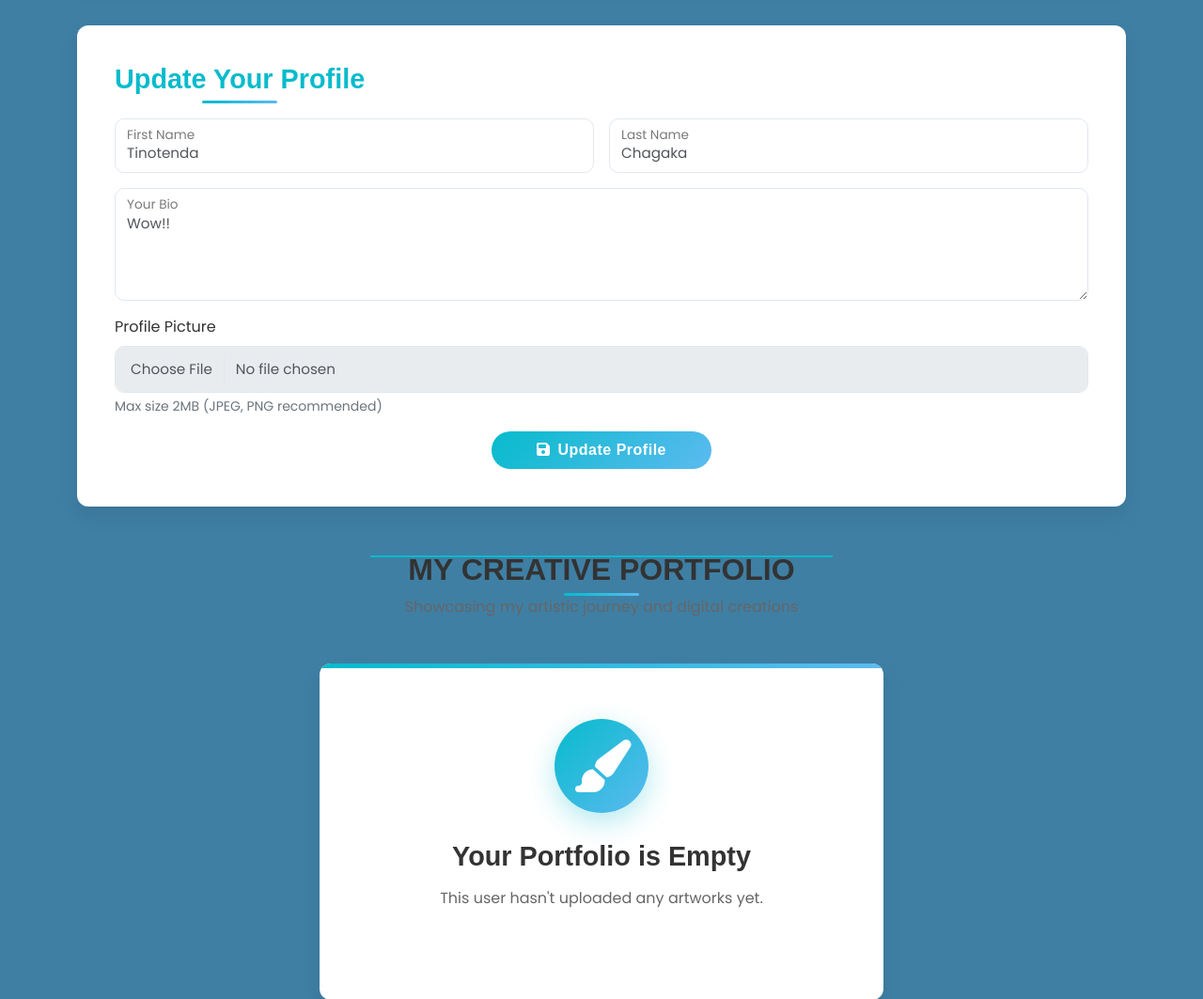
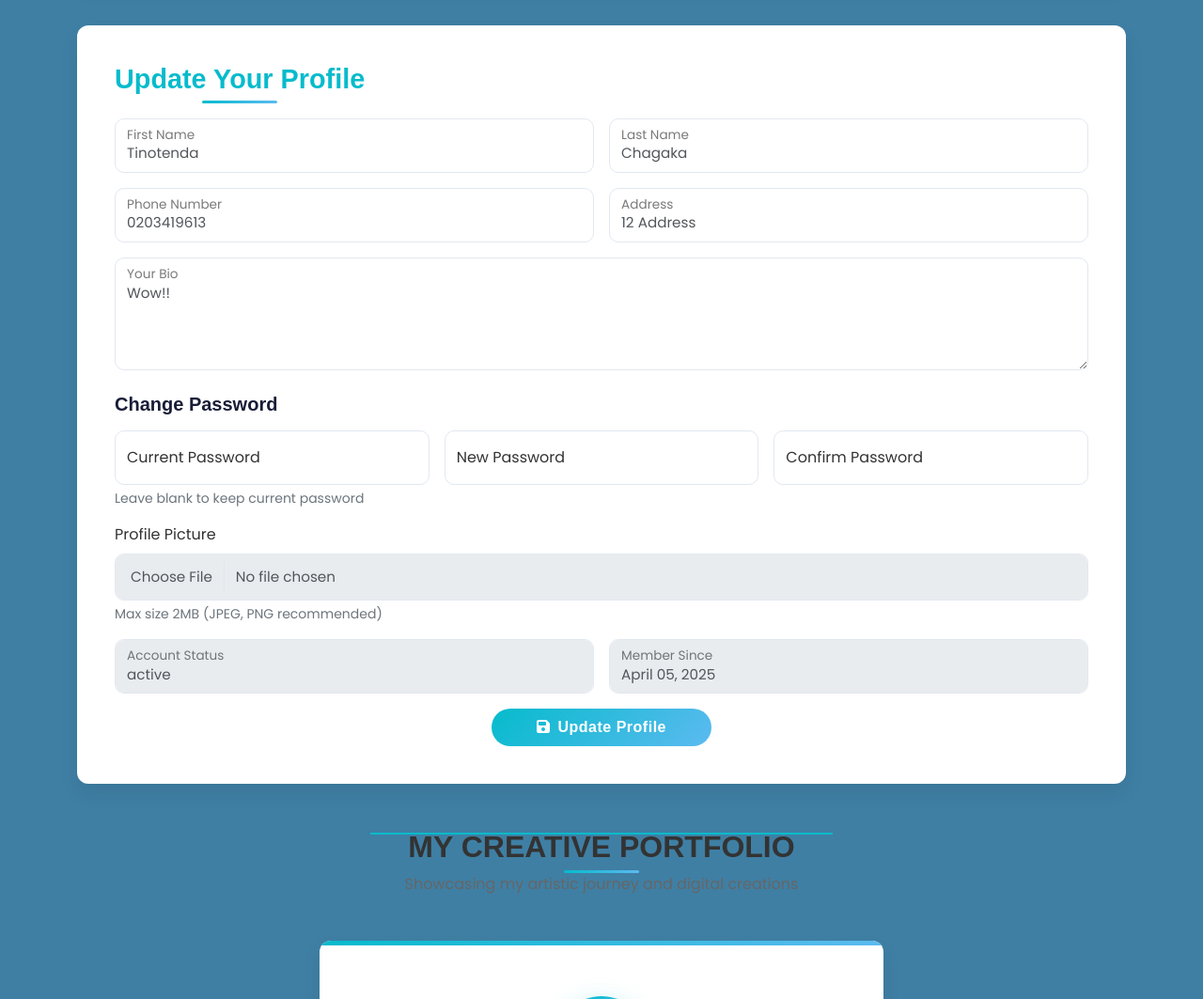
Before and after one commit to smuggerteey/final_capstone, a Flask app: page /profile in a window 1280 px wide. Shown: the part 673-1736 px from the top of the page at 94% size. Run offline with Flask 3, Linux system fonts and the light colour scheme; a user stored in the database is signed in; data comes from the database, SQL or seed files in the repository; some libraries are stand-ins or nearby versions.

Commit message:
Moving files

```diff
--- a/app.py
+++ b/app.py
@@ -10,6 +10,7 @@ import csv
 from functools import wraps
 from datetime import datetime
 from io import BytesIO
+from urllib.parse import urlparse
 import uuid
 
 from flask import (Flask, current_app, request, jsonify, render_template, redirect, send_file, send_from_directory,
@@ -1551,6 +1552,11 @@ def marketplace():
     """)
     artworks = cursor.fetchall()
 
+    # Enhance artworks with media info
+    for artwork in artworks:
+        artwork['media_url'] = get_media_url(artwork['media'])
+        artwork['media_type'] = get_media_type(artwork['media'])
+
     # Organize artworks by category
     artworks_by_category = {}
     for artwork in artworks:
@@ -1579,15 +1585,14 @@ def marketplace():
     conn.close()
 
     return render_template('marketplace.html',
-                           artworks_by_category=artworks_by_category,
-                           user=user,
-                           username=username,
-                           artwork=artwork,
-                           user_data=user_data,
-                           artwork_count=artwork_count,
-                           artist_count=artist_count,
-                           collector_count=collector_count,
-                           country_count=country_count)
+                         artworks_by_category=artworks_by_category,
+                         user=user,
+                         username=username,
+                         user_data=user_data,
+                         artwork_count=artwork_count,
+                         artist_count=artist_count,
+                         collector_count=collector_count,
+                         country_count=country_count)
 
 @app.route('/delete_artwork', methods=['DELETE'])
 def delete_artwork():
@@ -1628,8 +1633,8 @@ def profile():
     """User profile management."""
     user = get_current_user()
     artworks = []
-    user_data = {'role': user.role}
-    # Database connection for fetching artworks
+
+    # Database connection for fetching artworks and extended user data
     conn = create_connection()
     try:
         with conn.cursor(dictionary=True) as cursor:
@@ -1655,13 +1660,22 @@ def profile():
             """, (user.id,))
             artworks = cursor.fetchall()
 
-            # Debug logging
-            app.logger.debug(f"Fetched {len(artworks)} artworks for user {user.id}")
-            for art in artworks:
-                app.logger.debug(f"Artwork {art['id']}: {art['media_path']}")
+            # Fetch complete user data including new fields
+            cursor.execute("""
+                SELECT
+                    id, username, email, first_name, last_name, bio,
+                    profile_picture, role, phone, address, created_at, status
+                FROM Users
+                WHERE id = %s
+            """, (user.id,))
+            user_data = cursor.fetchone()
+            if user_data:
+                user = type('User', (), user_data)  # Convert dict to object for template compatibility
+
+            app.logger.debug(f"Fetched user data: {user_data}")
 
     except mysql.connector.Error as err:
-        flash('Error fetching artworks', 'error')
+        flash('Error fetching profile data', 'error')
         app.logger.error(f"Database error: {err}")
     finally:
         conn.close()
@@ -1671,17 +1685,50 @@ def profile():
         first_name = request.form.get('first_name')
         last_name = request.form.get('last_name')
         bio = request.form.get('bio')
+        phone = request.form.get('phone')
+        address = request.form.get('address')
+        current_password = request.form.get('current_password')
+        new_password = request.form.get('new_password')
+        confirm_password = request.form.get('confirm_password')
         profile_picture = request.files.get('profile_picture')
 
         conn = create_connection()
         try:
             with conn.cursor() as cursor:
-                # Update basic profile info
-                cursor.execute("""
-                    UPDATE Users
-                    SET first_name = %s, last_name = %s, bio = %s
-                    WHERE id = %s
-                """, (first_name, last_name, bio, user.id))
+                updates = []
+                params = []
+
+                # Basic info updates
+                if first_name != user.first_name:
+                    updates.append("first_name = %s")
+                    params.append(first_name)
+                if last_name != user.last_name:
+                    updates.append("last_name = %s")
+                    params.append(last_name)
+                if bio != user.bio:
+                    updates.append("bio = %s")
+                    params.append(bio)
+                if phone != user.phone:
+                    updates.append("phone = %s")
+                    params.append(phone)
+                if address != user.address:
+                    updates.append("address = %s")
+                    params.append(address)
+
+                # Password change handling
+                if current_password and new_password and confirm_password:
+                    if new_password != confirm_password:
+                        flash('New passwords do not match', 'error')
+                    else:
+                        # Verify current password
+                        cursor.execute("SELECT password FROM Users WHERE id = %s", (user.id,))
+                        result = cursor.fetchone()
+                        if result and check_password_hash(result[0], current_password):
+                            updates.append("password = %s")
+                            params.append(generate_password_hash(new_password))
+                            flash('Password updated successfully!', 'success')
+                        else:
+                            flash('Current password is incorrect', 'error')
 
                 # Handle profile picture upload
                 if profile_picture and profile_picture.filename:
@@ -1710,16 +1757,20 @@ def profile():
 
                         # Store relative path in database
                         db_path = os.path.join('profile_pics', filename).replace('\\', '/')
-                        cursor.execute("""
-                            UPDATE Users
-                            SET profile_picture = %s
-                            WHERE id = %s
-                        """, (db_path, user.id))
+                        updates.append("profile_picture = %s")
+                        params.append(db_path)
 
                         flash('Profile picture updated successfully!', 'success')
 
-                conn.commit()
-                flash('Profile updated successfully!', 'success')
+                # Only update if there are changes
+                if updates:
+                    update_query = "UPDATE Users SET " + ", ".join(updates) + " WHERE id = %s"
+                    params.append(user.id)
+                    cursor.execute(update_query, tuple(params))
+                    conn.commit()
+                    flash('Profile updated successfully!', 'success')
+                else:
+                    flash('No changes detected', 'info')
 
                 # Refresh user data
                 user = get_current_user()
@@ -1734,7 +1785,6 @@ def profile():
 
     return render_template('profile.html',
                          user=user,
-                         user_data=user_data,
                          artworks=artworks,
                          username=user.username)
 
--- a/templates/profile.html
+++ b/templates/profile.html
@@ -668,7 +668,6 @@
                     </div>
                 </div>
             </div>
-
             <!-- Profile Update Form -->
 <div class="form-container wow fadeInUp" data-wow-delay="0.3s">
     <h3 class="form-title">Update Your Profile</h3>
@@ -686,17 +685,72 @@
                     <label for="floatingLastName">Last Name</label>
                 </div>
             </div>
+            <div class="col-md-6">
+                <div class="form-floating">
+                    <input type="tel" name="phone" class="form-control" id="floatingPhone" placeholder="Phone Number" value="{{ user.phone if user.phone else '' }}">
+                    <label for="floatingPhone">Phone Number</label>
+                </div>
+            </div>
+            <div class="col-md-6">
+                <div class="form-floating">
+                    <input type="text" name="address" class="form-control" id="floatingAddress" placeholder="Address" value="{{ user.address if user.address else '' }}">
+                    <label for="floatingAddress">Address</label>
+                </div>
+            </div>
             <div class="col-12">
                 <div class="form-floating">
-                                <textarea name="bio" class="form-control" placeholder="Tell us about yourself..." id="floatingBio" style="height: 120px" required>{{ user.bio }}</textarea>
+                    <textarea name="bio" class="form-control" placeholder="Tell us about yourself..." id="floatingBio" style="height: 120px">{{ user.bio if user.bio else '' }}</textarea>
                     <label for="floatingBio">Your Bio</label>
                 </div>
             </div>
+
+            <!-- Password Update Section -->
+            <div class="col-12 mt-4">
+                <h5 class="mb-3">Change Password</h5>
+                <div class="row g-3">
+                    <div class="col-md-4">
+                        <div class="form-floating">
+                            <input type="password" name="current_password" class="form-control" id="floatingCurrentPassword" placeholder="Current Password">
+                            <label for="floatingCurrentPassword">Current Password</label>
+                        </div>
+                    </div>
+                    <div class="col-md-4">
+                        <div class="form-floating">
+                            <input type="password" name="new_password" class="form-control" id="floatingNewPassword" placeholder="New Password">
+                            <label for="floatingNewPassword">New Password</label>
+                        </div>
+                    </div>
+                    <div class="col-md-4">
+                        <div class="form-floating">
+                            <input type="password" name="confirm_password" class="form-control" id="floatingConfirmPassword" placeholder="Confirm Password">
+                            <label for="floatingConfirmPassword">Confirm Password</label>
+                        </div>
+                    </div>
+                </div>
+                <div class="form-text">Leave blank to keep current password</div>
+            </div>
+
+            <!-- Profile Picture Upload -->
             <div class="col-12">
                 <label for="formFile" class="form-label">Profile Picture</label>
                 <input class="form-control" type="file" name="profile_picture" id="formFile" accept="image/*">
                 <div class="form-text">Max size 2MB (JPEG, PNG recommended)</div>
             </div>
+
+            <!-- Read-only fields -->
+            <div class="col-md-6">
+                <div class="form-floating">
+                    <input type="text" class="form-control" id="floatingStatus" placeholder="Status" value="{{ user.status if user.status else 'Active' }}" readonly>
+                    <label for="floatingStatus">Account Status</label>
+                </div>
+            </div>
+            <div class="col-md-6">
+                <div class="form-floating">
+                    <input type="text" class="form-control" id="floatingJoinDate" placeholder="Join Date" value="{{ user.created_at.strftime('%B %d, %Y') if user.created_at else 'N/A' }}" readonly>
+                    <label for="floatingJoinDate">Member Since</label>
+                </div>
+            </div>
+
             <div class="col-12 text-center">
                 <button type="submit" class="btn btn-primary px-5 py-2">
                     <i class="fas fa-save me-2"></i>Update Profile
```
Also changed, not shown: templates/workshops.html (+0 -17 lines), static/profile_pics/user_10_1745747708.png (added). Lines whose indentation alone changed are shown as unchanged.
